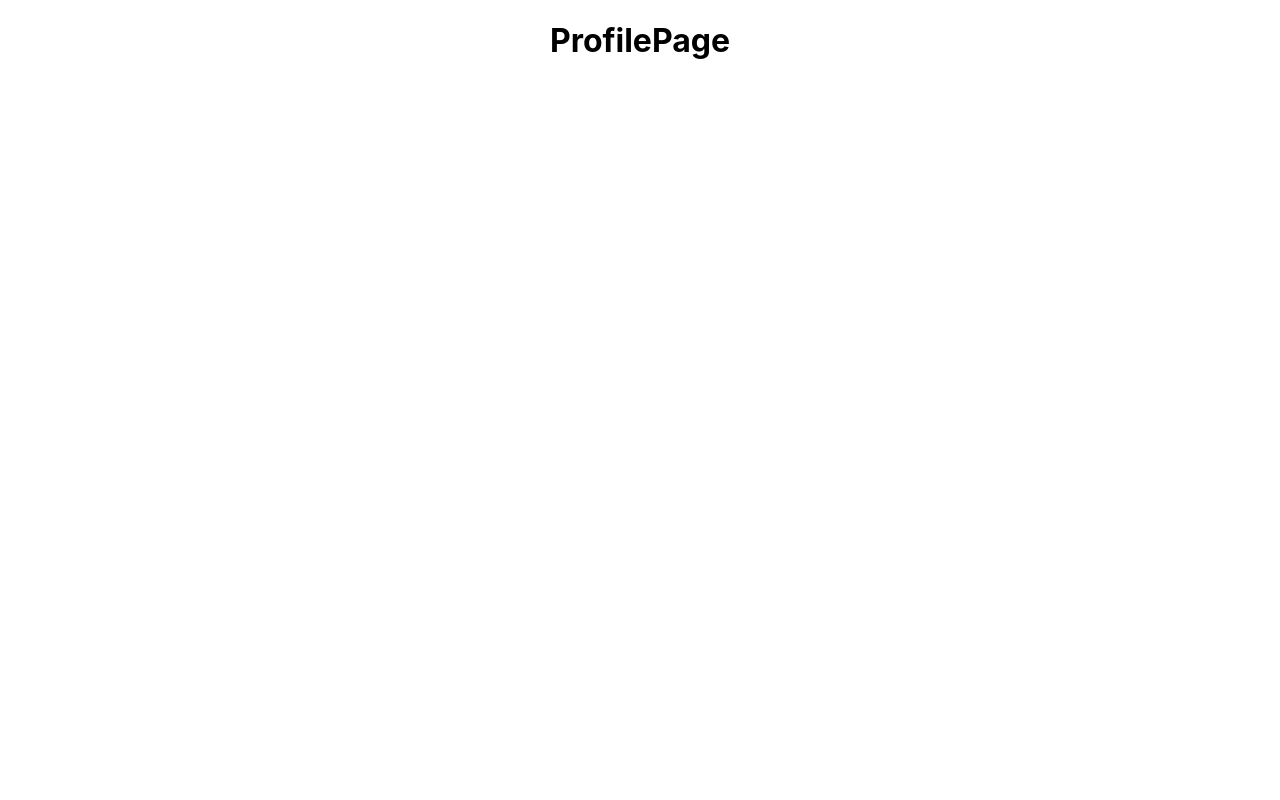
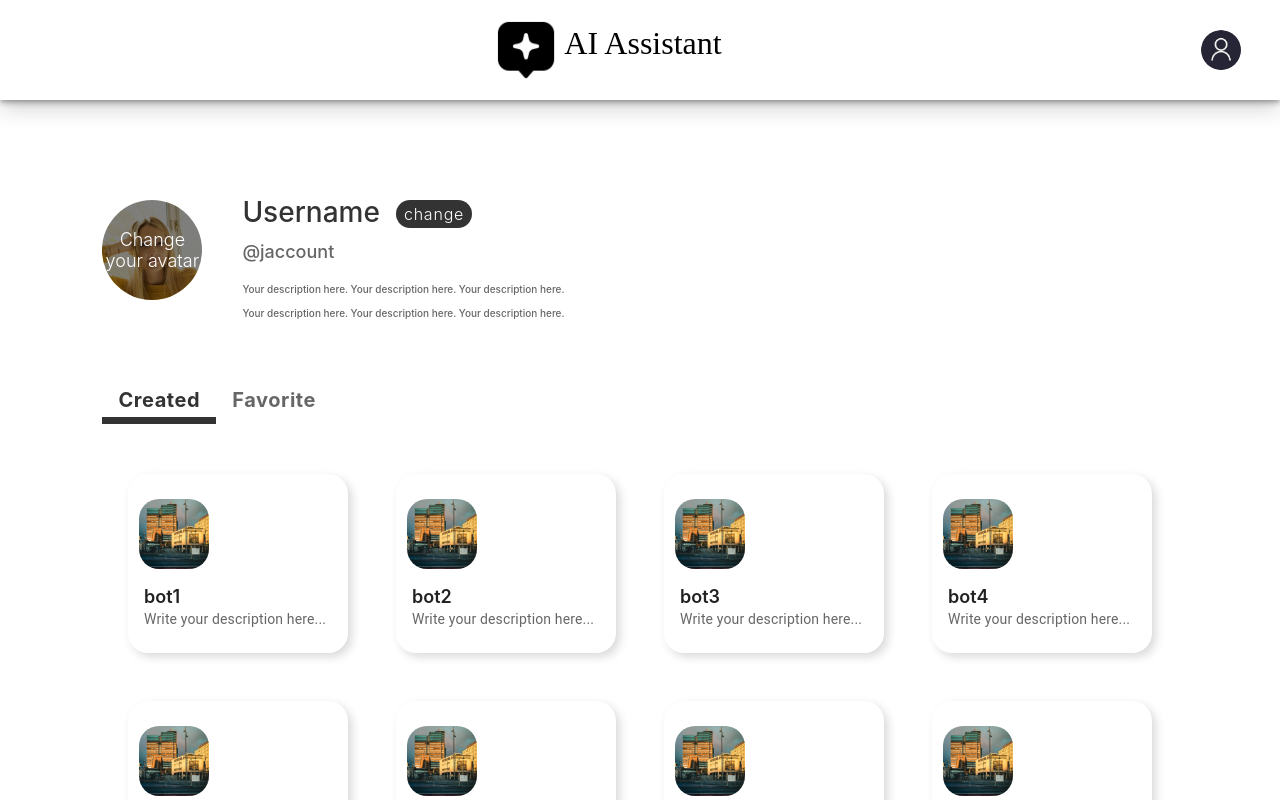
Before and after one commit to kiwi142857/SE3330-SE2320-UniGPT-Frontend, a React (Create React App) app: page /profile in a window 1280 px wide. Shown: the top 800 px of the page. Built offline with nearby package versions, Linux system fonts and the light colour scheme; a web font is replaced by a local one.

Commit message:
Finish profile page

```diff
--- a/src/components/MarketCard.tsx
+++ b/src/components/MarketCard.tsx
@@ -4,7 +4,7 @@ import { HomeCreateCard } from './BotList';
 import BotCard from './BotCard';
 import GetBotInfo from '../service/BotInfo';
 import React from 'react';
-import '../css/market.css';
+import '../css/Market.css';
 
 export default function MarketCard() {
     const ids = ['1', '2', '3', '4', '5', '6'];
--- a/src/components/MarketSearch.tsx
+++ b/src/components/MarketSearch.tsx
@@ -2,7 +2,7 @@ import React from 'react';
 import { Tabs, Tab, Grid, Input } from '@mui/material';
 import IconButton from '@mui/material/IconButton';
 import SearchOutlinedIcon from '@mui/icons-material/SearchOutlined';
-import '../css/market.css';
+import '../css/Market.css';
 
 export function SearchTabs() {
     const [value, setValue] = React.useState(0);
--- /dev/null
+++ b/src/components/UserCard.tsx
@@ -0,0 +1,36 @@
+import * as React from 'react';
+import Stack from '@mui/material/Stack';
+import { Avatar, Button, Grid, Typography } from '@mui/material';
+
+export default function UserCard() {
+    return (
+        <Grid container spacing={5} >
+            <Grid item spacing={2}>
+                <div style={{ position: 'relative' }}>
+                    <Avatar alt="user-default" src="/assets/user-default.png" sx={{ width: 100, height: 100 }} />
+                    <div className="avatar-overlay">Change your avatar</div>
+                </div>
+            </Grid>
+            <Grid item spacing={2}>
+                    <Grid container spacing={2} >
+                        <Grid item spacing={2}>
+                            <Typography className='user-name'>Username</Typography>
+                        </Grid>
+                        <Grid item spacing={4}>
+                            <Button className='change-button'>change</Button>
+                        </Grid>
+                    </Grid>
+                    <Typography className='email'>@jaccount</Typography>
+                    <Typography className='description' maxWidth={'80%'}>Your description here.
+                        Your description here.
+                        Your description here.
+                        Your description here.
+                        Your description here.
+                        Your description here.
+                    </Typography>
+            </Grid>
+            <Grid item spacing={8}>
+            </Grid>
+        </Grid>
+    );
+};
--- a/src/components/botList.tsx
+++ b/src/components/botList.tsx
@@ -1,7 +1,5 @@
 import * as React from 'react';
-import { styled } from '@mui/material/styles';
 import Box from '@mui/material/Box';
-import Paper from '@mui/material/Paper';
 import Grid from '@mui/material/Grid';
 import BotCard from './BotCard';
 import Card from '@mui/material/Card';
@@ -11,26 +9,16 @@ import Link from '@mui/material/Link';
 import ShoppingCartOutlinedIcon from '@mui/icons-material/ShoppingCartOutlined';
 import AccessTimeFilledIcon from '@mui/icons-material/AccessTimeFilled';
 import GetBotInfo from '../service/BotInfo';
-import { Favorite, MarginRounded } from '@mui/icons-material';
+import { Favorite } from '@mui/icons-material';
 import { Divider } from '@mui/material';
 import Typography from '@mui/material/Typography';
 import IconButton from '@mui/material/IconButton';
 
 export type botListType = { Favorite: string, Recent: string; };
 
-const Item = styled(Paper)(({ theme }) => ({
-    backgroundColor: theme.palette.mode === 'dark' ? '#1A2027' : '#fff',
-    ...theme.typography.body2,
-    padding: theme.spacing(1),
-    textAlign: 'center',
-    color: theme.palette.text.secondary,
-}));
-
-
-
 function HomeMarketCard() {
     return (
-        <Link href='/bot1' style={{ textDecoration: 'none', width: '30%', height: '30%', borderRadius: '20px' }}>
+        <Link href='/market' style={{ textDecoration: 'none', width: '30%', height: '30%', borderRadius: '20px' }}>
             <Card elevation={0}>
                 <ShoppingCartOutlinedIcon style={{ width: '30%', height: '30%', marginTop:'20%', color:'#666666' }} />
                 <CardContent>
--- /dev/null
+++ b/src/css/Profile.css
@@ -0,0 +1,74 @@
+.profile-container {
+    display: flex;
+    flex-direction: column;
+    align-items: center;
+    justify-content: center;
+    margin-top: 200px;
+    margin-left: 8%;
+}
+
+.user-name {
+    font-family: Inter !important;
+    font-size: 28px !important;
+    font-weight: 500 !important;
+    line-height: 24px !important;
+    letter-spacing: 0em !important;
+    text-align: left;
+    color: #333333 !important;
+}
+
+.change-button {
+    width: 100%;
+    height: 70%;
+    border-radius: 25px !important;
+    background-color: #333333 !important;
+    color: #ffffff !important;
+    font-family: Inter !important;
+    font-size: 16px !important;
+    text-transform: none !important;
+    font-weight: 300 !important;
+    letter-spacing: 0.05em !important;
+}
+
+.email {
+    font-family: Inter !important;
+    font-size: 18px !important;
+    font-weight: 500 !important;
+    line-height: 24px !important;
+    letter-spacing: 0em !important;
+    text-align: left;
+    color: #666666 !important;
+}
+
+.description {
+    font-family: Inter !important;
+    font-size: 10px !important;
+    font-weight: 500 !important;
+    line-height: 24px !important;
+    letter-spacing: 0em !important;
+    text-align: left;
+    max-width: 50% !important;
+    margin-top: 2% !important;
+    color: #666666 !important;
+    display: -webkit-box; /* 使用 -webkit-box 模型 */
+    -webkit-line-clamp: 3; /* 最多显示3行 */
+    -webkit-box-orient: vertical; /* 垂直排列 */
+    overflow: auto; /* 超出部分显示滚动条 */
+}
+
+.botlist-tab {
+    margin-top: 50px;
+    font-family: Inter !important;
+    font-size: 20px !important;
+    font-weight: 700 !important;
+    line-height: 24px !important;
+    letter-spacing: 0em;
+    text-align: center;
+    color: #666666;
+    text-transform: none !important;
+}
+
+.botlist-tabs {
+    margin-left: 8% ;
+    margin-top: 4% ;
+}
--- a/src/css/market.css
+++ b/src/css/market.css
@@ -1,5 +1,26 @@
 .nav {
     margin-bottom: 100px;
+}
+
+.avatar-overlay {
+    position: absolute;
+    font-family: Inter !important;
+    top: 0;
+    left: 0;
+    width: 100%;
+    height: 100%;
+    background-color: rgba(0, 0, 0, 0.5);
+    display: flex;
+    justify-content: center;
+    align-items: center;
+    border-radius: 50%;
+    color: #ffffff;
+    font-size: 18px;
+    font-weight: 300;
+    letter-spacing: 0em;
+    text-align: center;
+    text-transform: none !important;
+    cursor: pointer;
 }
 
 .search-tab {
@@ -11,6 +32,10 @@
     letter-spacing: 0em;
     text-align: center;
     color: #666666;
+}
+
+.MuiTabs-indicator {
+    height: 15% !important; /* 调整下划线的宽度 */
 }
 
 .search-box {
@@ -53,3 +78,10 @@
     text-decoration: none;
     border-radius: 20px !important;
   }
+
+.botlist-container {
+    margin-top: 50px;
+    margin-bottom: 100px;
+    margin-left: 10%;
+    margin-right: 10%;
+}
--- a/src/page/ProfilePage.tsx
+++ b/src/page/ProfilePage.tsx
@@ -1,10 +1,64 @@
 import React from 'react';
+import Navigator from '../components/Navigator';
+import '../css/Profile.css';
+import UserCard from '../components/UserCard';
+import { Tab, Tabs } from '@mui/material';
+import Box from '@mui/material/Box';
+import Grid from '@mui/material/Grid';
+import BotCard from '../components/BotCard';
+import GetBotInfo from '../service/BotInfo';
+import HomeCreateCard from '../components/BotList';
+// 个人主页
 
-// 个人主页
-const ProfilePage: React.FC = () => {
+export function BotListTabs() {
+    const [value, setValue] = React.useState(0);
+
+    const handleChange = (event: React.ChangeEvent<{}>, newValue: number) => {
+        setValue(newValue);
+    };
+
     return (
-        <h1>ProfilePage</h1>
+        <div>
+            <Tabs value={value} onChange={handleChange}>
+                <Tab label="Created" className='botlist-tab' />
+                <Tab label="Favorite" className='botlist-tab' />
+            </Tabs>
+        </div>
     );
 }
 
+function ProfileBotList() {
+    const ids = ['1', '2', '3', '4', '5', '6', '7', '8', '9', '10', '11', '12'];
+    return (
+        <Box sx={{ flexGrow: 1 }} >
+            <Grid container spacing={1}>
+                <Grid container item spacing={6}>
+                    {ids.map(id => (
+                        <Grid item xs={3} key={id}>
+                            <BotCard BotInfo={GetBotInfo(id)} />
+                        </Grid>
+                    ))}
+                </Grid>
+            </Grid>
+        </Box>
+    );
+}
+
+const ProfilePage: React.FC = () => {
+    return (
+        <>
+            <Navigator></Navigator>
+            <div className='profile-container'>
+                <UserCard></UserCard>
+            </div>
+            <div className='botlist-tabs'>
+                <BotListTabs></BotListTabs>
+            </div>
+            <div className='botlist-container'>
+                <ProfileBotList></ProfileBotList>
+            </div>
+        </>
+    );
+};
+
 export default ProfilePage;
```
Also changed, not shown: public/assets/user-default.png (added).
